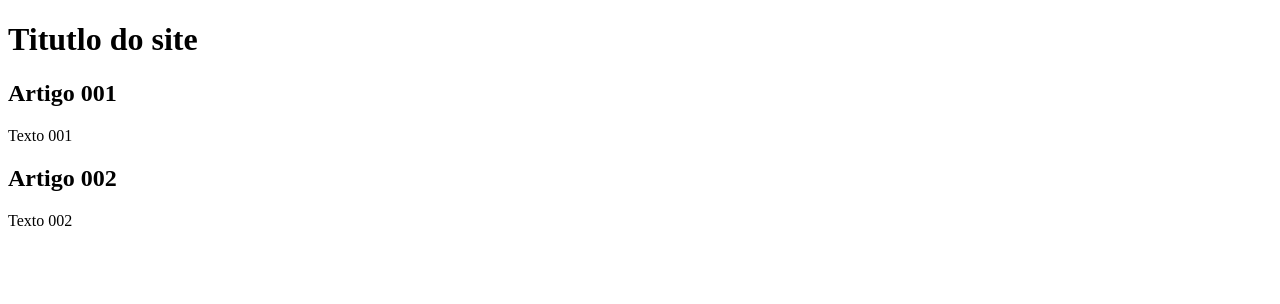
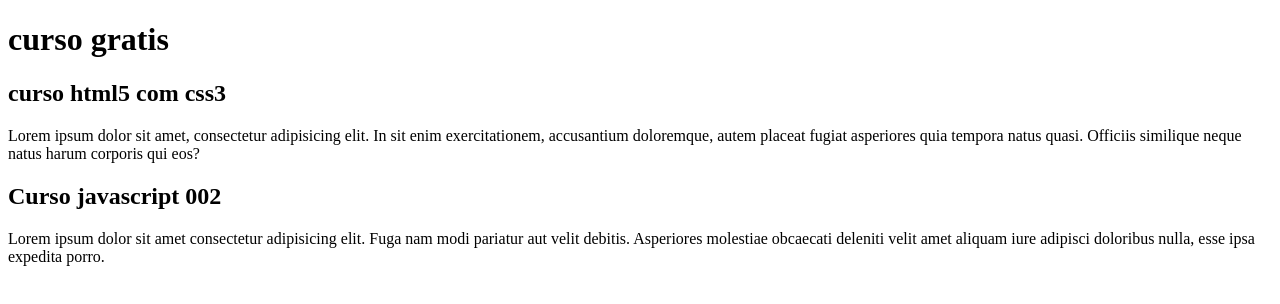
Before and after one commit to joao-marcos-jao/Projeto-site-atividade-curso-git, a plain HTML site: page index.html in a window 1280 px wide. Drawn offline with Linux system fonts and the light colour scheme.

Commit message:
digitei o o conteudo

```diff
--- a/index.html
+++ b/index.html
@@ -12,16 +12,16 @@
     <body>
         <main></main>
         <header>
-            <h1>Titutlo do site</h1>
+            <h1>curso gratis</h1>
      </header>
      <article>
-        <h2>Artigo 001</h2>
-        <p>Texto 001</p>
+        <h2>curso html5 com css3</h2>
+        <p>Lorem ipsum dolor sit amet, consectetur adipisicing elit. In sit enim exercitationem, accusantium doloremque, autem placeat fugiat asperiores quia tempora natus quasi. Officiis similique neque natus harum corporis qui eos?</p>
 
      </article>
      <article>
-        <h2>Artigo 002</h2>
-        <p>Texto 002</p>
+        <h2>Curso javascript 002</h2>
+        <p>Lorem ipsum dolor sit amet consectetur adipisicing elit. Fuga nam modi pariatur aut velit debitis. Asperiores molestiae obcaecati deleniti velit amet aliquam iure adipisci doloribus nulla, esse ipsa expedita porro.</p>
      </article>
 
 
```
